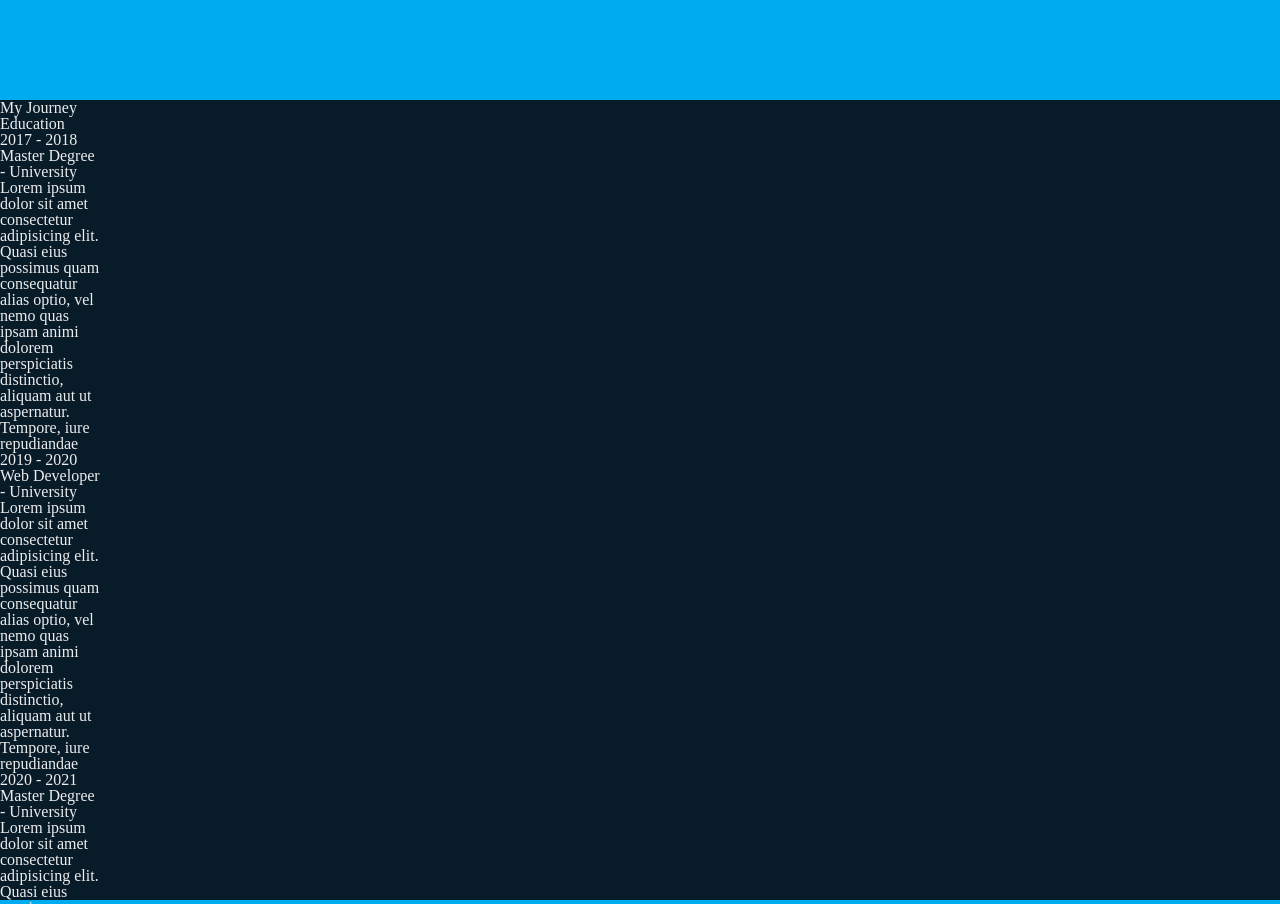
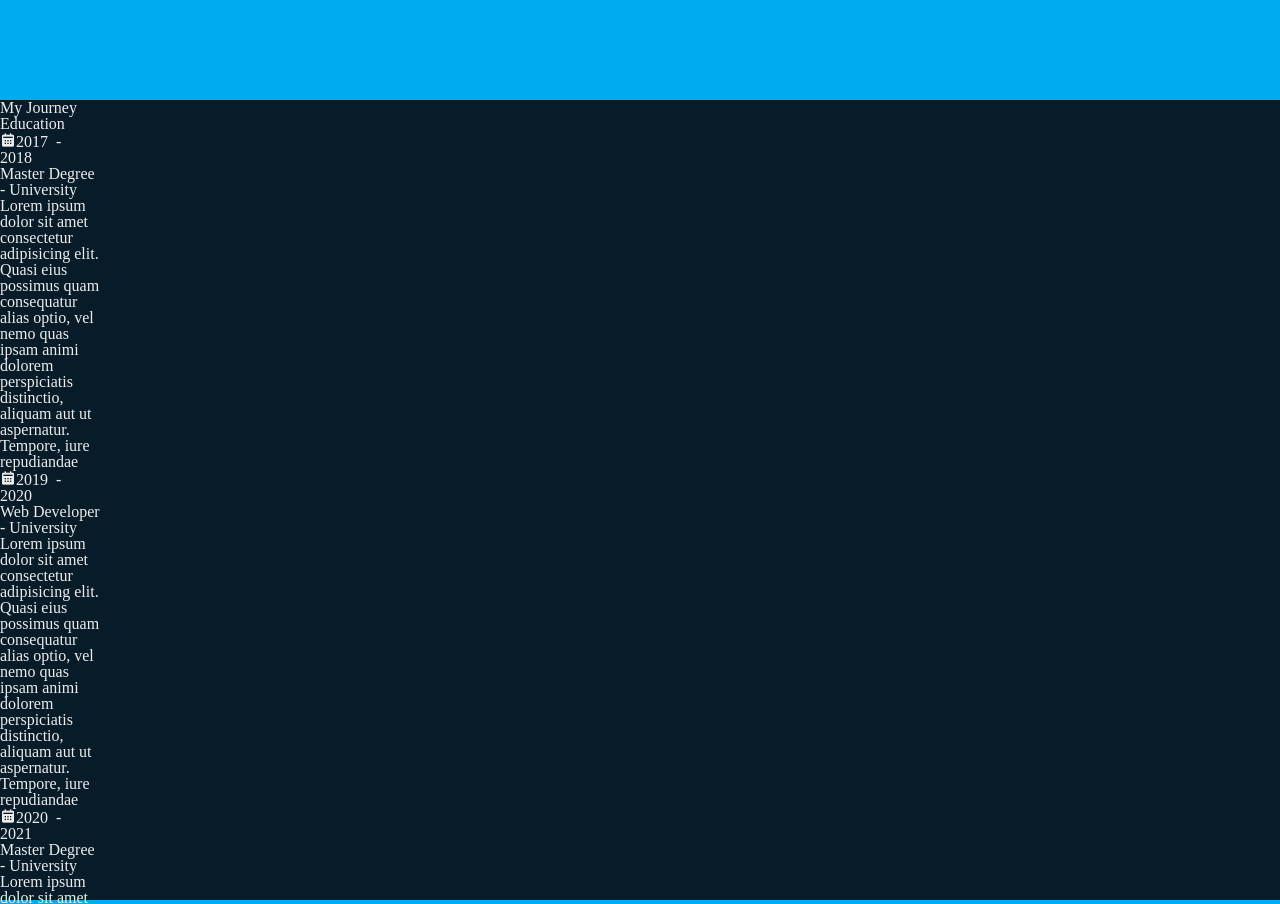
Before and after one commit to jzapatahma/10-miportafolio, a plain HTML site: page index.html in a window 1280 px wide. Shown: the part 1500-2404 px from the top of the page. Drawn offline with nearby package versions, Linux system fonts and the light colour scheme.

Commit message:
Actualizacion 5

```diff
--- a/index.html
+++ b/index.html
@@ -4,8 +4,8 @@
     <meta charset="UTF-8">
     <meta name="viewport" content="width=device-width, initial-scale=1.0">
     <!-- https://boxicons.com/ -->
-    <!-- <link href='https://unpkg.com/boxicons@2.1.4/css/boxicons.min.css' rel='stylesheet'> -->
-    <!-- <link rel="shortcut icon" type="image/x-icon" href="/favicon.ico"> -->
+    <link href='https://unpkg.com/boxicons@2.1.4/css/boxicons.min.css' rel='stylesheet'>
+    <link rel="shortcut icon" type="image/x-icon" href="/favicon.ico">
     <link rel="stylesheet" href="reset.css">
     <link rel="stylesheet" href="style.css">
     <title>Mi Portafolio</title>
--- a/style.css
+++ b/style.css
@@ -1,4 +1,4 @@
-/* @import url('https://fonts.googleapis.com/css2?family=Poppins:wght@300;400;500;600;700;800;900;&display=swap'); */
+@import url('https://fonts.googleapis.com/css2?family=Poppins:wght@300;400;500;600;700;800;900;&display=swap');
 *{
     margin: 0;
     padding: 0;
@@ -106,7 +106,7 @@ footer{
 }
 /*  */
 /*  */
-@media (max-width:375px){
+@media (max-width:475px){
     .header, .navbar{
         display: flex;
         flex-direction: column;
```
